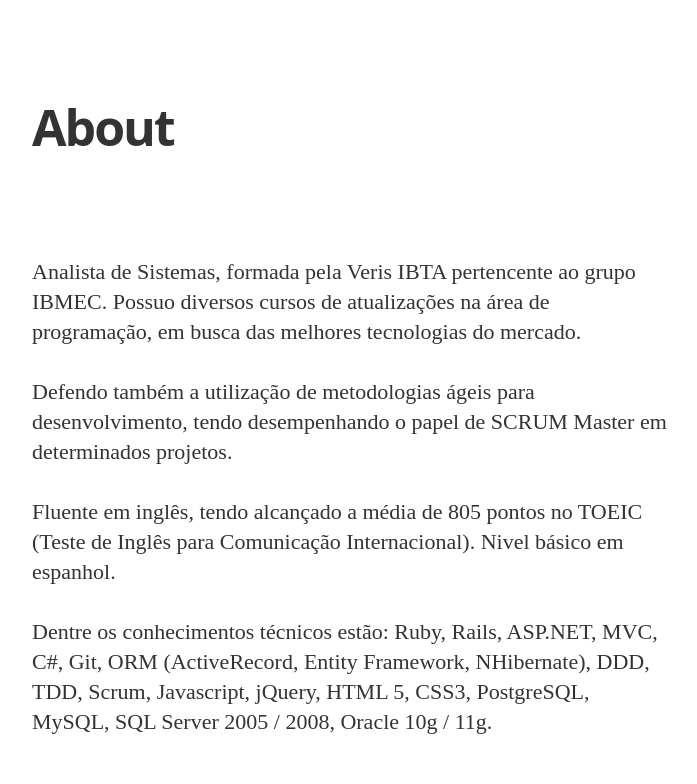
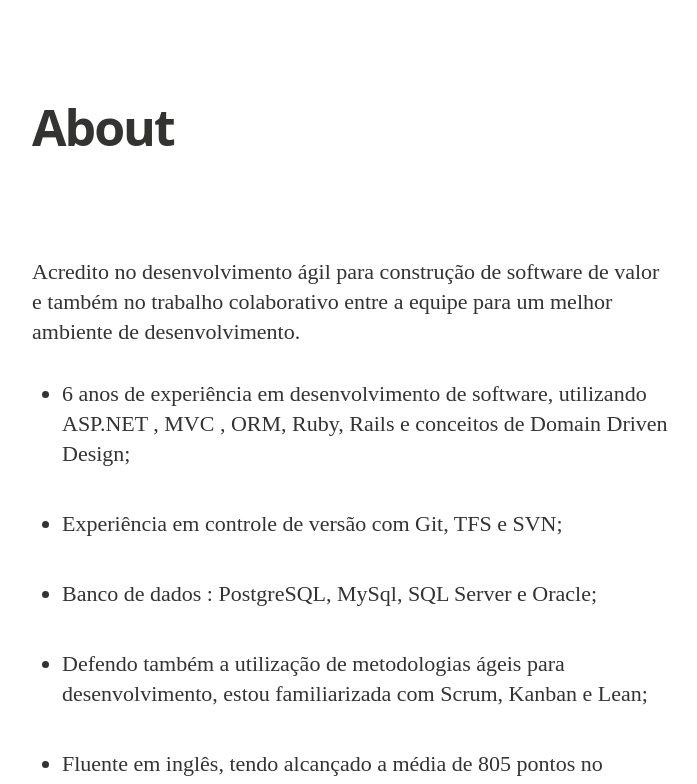
Before and after one commit to amandasposito/amandasposito.github.io, a Jekyll site: the page built from about.md, in a window 1280 px wide and 1400 px high. Shown: the top 784 px of the window, without its empty margins (288-985 px from the left). Built offline with Jekyll 4.4.1, drawn with Linux system fonts in a browser that asks for light colours; nearby versions of some CDN libraries; some web fonts are replaced; some of the changed text lies outside the part shown.

Commit message:
Updated about.md

```diff
--- a/about.md
+++ b/about.md
@@ -4,10 +4,18 @@
 permalink: /about/
 ---
 
-Analista de Sistemas, formada pela Veris IBTA pertencente ao grupo IBMEC. Possuo diversos cursos de atualizações na área de programação, em busca das melhores tecnologias do mercado.
+Acredito no desenvolvimento ágil para construção de software de valor e também no trabalho colaborativo entre a equipe para um melhor ambiente de desenvolvimento.
 
-Defendo também a utilização de metodologias ágeis para desenvolvimento, tendo desempenhando o papel de SCRUM Master em determinados projetos.
+* 6 anos de experiência em desenvolvimento de software, utilizando ASP.NET , MVC , ORM, Ruby, Rails e conceitos de Domain Driven Design;
 
-Fluente em inglês, tendo alcançado a média de 805 pontos no TOEIC (Teste de Inglês para Comunicação Internacional). Nivel básico em espanhol.
+* Experiência em controle de versão com Git, TFS e SVN;
 
-Dentre os conhecimentos técnicos estão: Ruby, Rails, ASP.NET, MVC, C#, Git, ORM (ActiveRecord, Entity Framework, NHibernate), DDD, TDD, Scrum, Javascript, jQuery, HTML 5, CSS3, PostgreSQL, MySQL, SQL Server 2005 / 2008, Oracle 10g / 11g.
+* Banco de dados : PostgreSQL, MySql, SQL Server e Oracle;
+
+* Defendo também a utilização de metodologias ágeis para desenvolvimento, estou familiarizada com Scrum, Kanban e Lean;
+
+* Fluente em inglês, tendo alcançado a média de 805 pontos no TOEIC (Teste de Inglês para Comunicação Internacional).
+
+* Dentre os conhecimentos técnicos estão: Ruby, Rails, ASP.NET, MVC, C#, Git, ORM (ActiveRecord, Entity Framework, NHibernate), DDD, TDD, Scrum, Javascript, jQuery, HTML 5, CSS3, PostgreSQL, MySQL, SQL Server 2005 / 2008, Oracle 10g / 11g.
+
+* Atualmente me interesso também por linguagens funcionais, especialmente Elixir;
```
